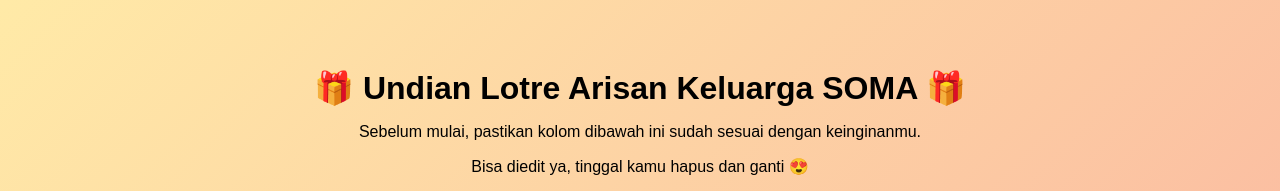
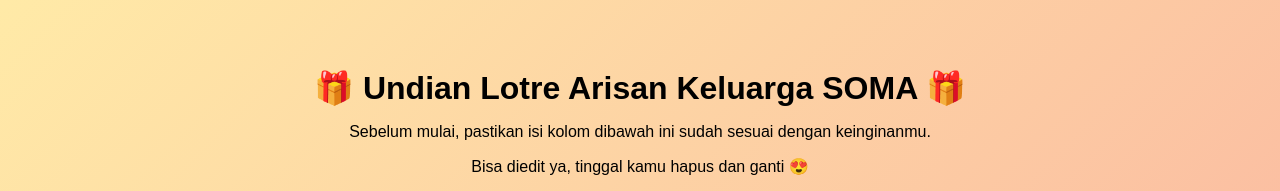
Before and after one commit to damarirawan/undian-lotre, a plain HTML site: page index.html in a window 1280 px wide. Shown: the top 191 px of the page. Drawn offline with Linux system fonts and the light colour scheme.

Commit message:
Update index.html

```diff
--- a/index.html
+++ b/index.html
@@ -56,7 +56,7 @@ ul {
 <body>
 
 <h1>🎁 Undian Lotre Arisan Keluarga SOMA 🎁</h1>
-<p>Sebelum mulai, pastikan kolom dibawah ini sudah sesuai dengan keinginanmu.</p>
+<p>Sebelum mulai, pastikan isi kolom dibawah ini sudah sesuai dengan keinginanmu.</p>
 <p>Bisa diedit ya, tinggal kamu hapus dan ganti 😍</p>
 <textarea id="peserta">
 1
```
